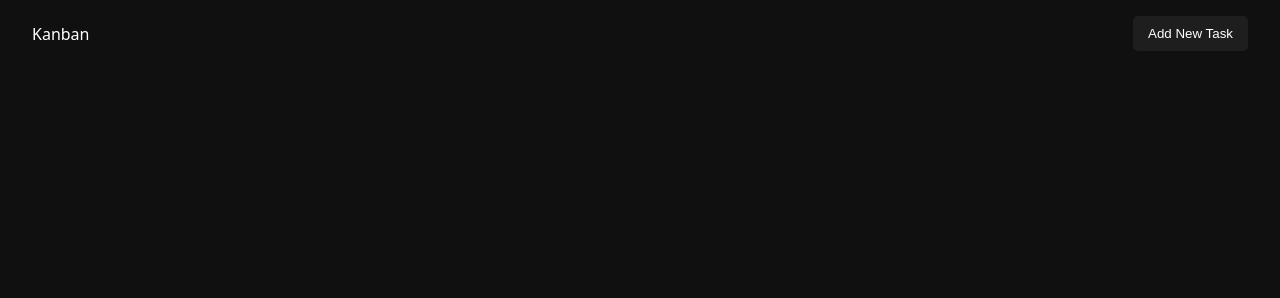
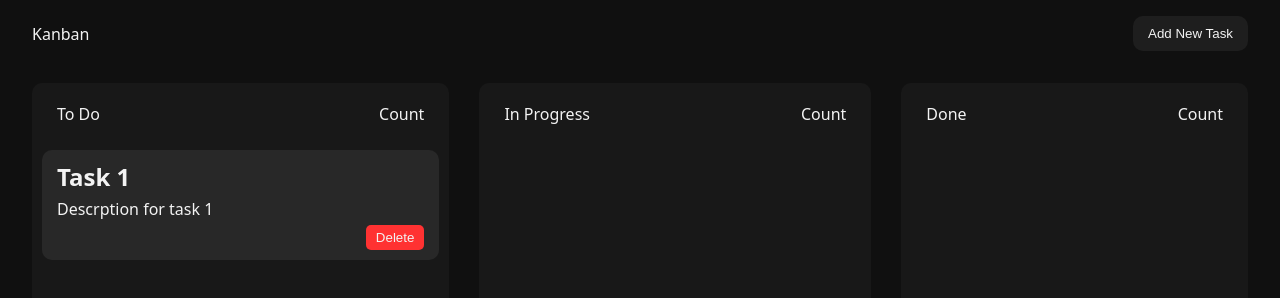
Before and after one commit to jeevanchavan/Kanban-Board, a plain HTML site: page index.html in a window 1280 px wide. Drawn offline with Linux system fonts and the light colour scheme.

Commit message:
CSS is Done

```diff
--- a/index.html
+++ b/index.html
@@ -13,7 +13,31 @@
             <div class="left">Kanban</div>
             <div class="right"><button>Add New Task</button></div>
         </nav>
-        <section class="board"></section>
+        <section class="board">
+            <div class="task-column">
+                <div class="heading">
+                    <div class="left">To Do</div>
+                    <div class="right">Count</div>
+                </div>
+                <div draggable="true" class="task">
+                    <h2>Task 1</h2>
+                    <p>Descrption for task 1</p>
+                    <button>Delete</button>
+                </div>
+            </div>
+            <div class="task-column">
+                <div class="heading">
+                    <div class="left">In Progress</div>
+                    <div class="right">Count</div>
+                </div>
+            </div>
+            <div class="task-column">
+                <div class="heading">
+                    <div class="left">Done</div>
+                    <div class="right">Count</div>
+                </div>
+            </div>
+        </section>
     </main>
 
     <script src="app.js"></script>
--- a/style.css
+++ b/style.css
@@ -17,9 +17,12 @@ html{
     /* Background Colors */
     --bg-primary-color: rgb(16, 16, 16);
     --bg-button-color: rgb(30, 30, 30);
+    --bg-task-column-color: rgb(24, 24, 24);
+    --bg-task-color: rgb(40, 40, 40);
+    --bg-delete-button-color: rgb(255, 50, 50);
 
     /* Text Colors */
-    --bg-text-color: rgb(255, 255, 255);
+    --bg-text-color: rgb(243, 243, 243);
 
     /* Padding Variables */
     --nav-padding: 16px 32px;
@@ -46,6 +49,8 @@ body{
 main{
     width: 100%;
     height: 100%;
+    display: flex;
+    flex-direction: column;
 }
 
 nav{
@@ -63,7 +68,7 @@ nav button{
     color: var(--bg-text-color);
     cursor: pointer;
     padding: var(--padding-md) var(--padding-lg);
-    border-radius: var(--border-radius-sm);
+    border-radius: var(--border-radius-md);
     transition: color 0.3s ease;
 }
 
@@ -73,3 +78,61 @@ nav button:hover{
 nav button:active{
     transform: scale(0.98);
 }
+
+/* Board */
+
+section {
+    width: 100%;
+    padding: var(--section-padding);
+    display: flex;
+    justify-content: space-between;
+    flex-grow: 1;
+    gap: var(--padding--xxl);
+}
+
+section .board{
+    width: 100%;
+}
+
+section .task-column{
+    display: flex;
+    background-color: var(--bg-task-column-color);
+    flex-grow: 1;
+    border-radius: var(--border-radius-md);
+    flex-direction: column;
+    gap: var(--padding-lg);
+    padding: var(--padding-md);
+}
+
+section .task-column .heading{
+    width: 100%;
+    display: flex;
+    align-items: start;
+    justify-content: space-between;
+    padding: var(--padding-md) var(--padding-lg);
+}
+
+section .task-column .task{
+    background-color: var(--bg-task-color);
+    padding: var(--padding-md) var(--padding-lg);
+    border-radius: var(--border-radius-md);
+    display: flex;
+    flex-direction: column;
+    gap: var(--padding-sm);
+}
+
+section .task-column .task button{
+    background-color: var(--bg-delete-button-color);
+    border: none;
+    outline: none;
+    align-self: flex-end;
+    color: var(--bg-text-color);
+    cursor: pointer;
+    padding: var(--padding-sm) var(--padding-md);
+    border-radius: var(--border-radius-sm);
+    transition: all 0.3s ease;
+}
+
+section .task-column .task button:active{
+    transform: scale(0.98);
+}
```
